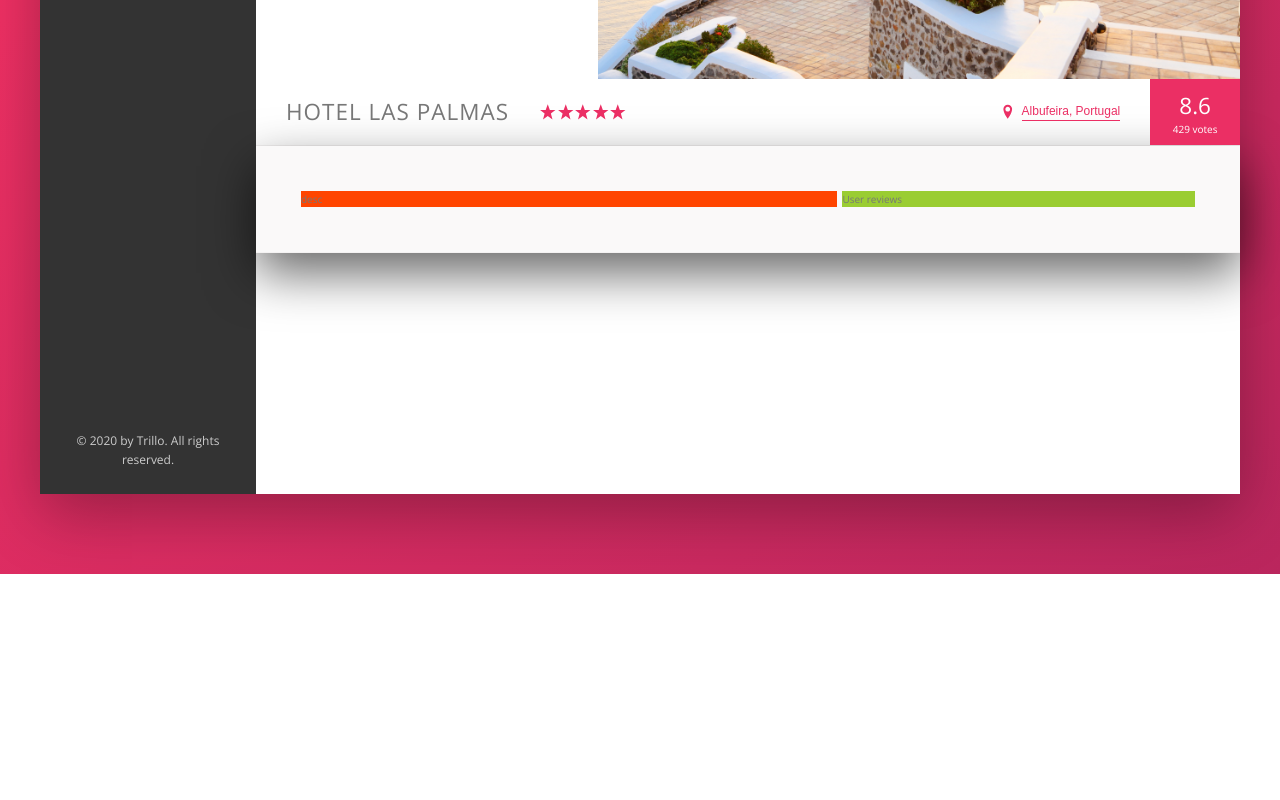
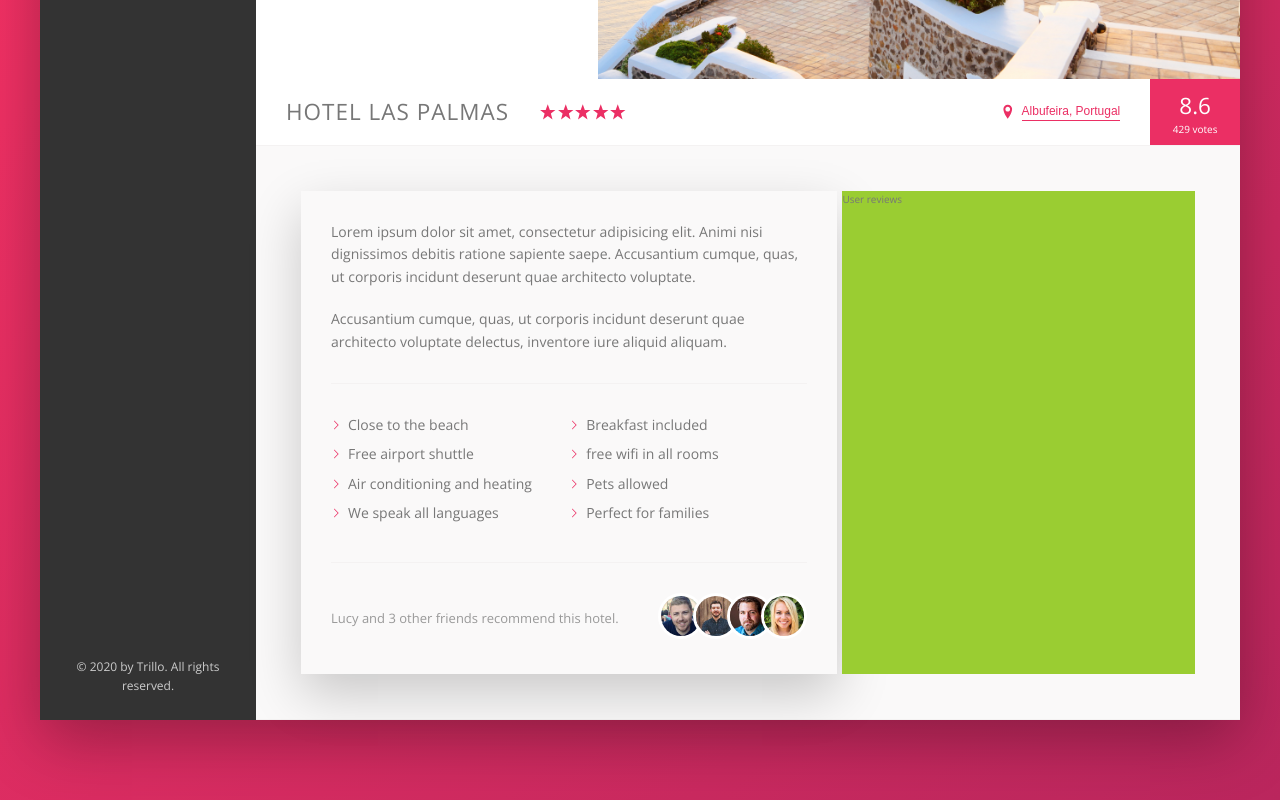
Before and after one commit to Tomeek95/Trillo, a website: page index.html in a window 1280 px wide. Shown: the part 456-1256 px from the top of the page. Before the commit the page ends 1030 px from the top, so only its background shows below. Drawn offline with nearby package versions, Linux system fonts and the light colour scheme.

Commit message:
description field is done

```diff
--- a/SASS/_base.scss
+++ b/SASS/_base.scss
@@ -34,7 +34,7 @@ Grey dark 3: #999
     --color-grey-dark-3: #999;
 
     --shadow-dark-1: 0 2rem 6rem rgba(0, 0, 0, .3);
-    --shadow-light-1: 0 2rem 5rem rgba(0, 0, 0, .6);
+    --shadow-light-1: 0 2rem 5rem rgba(0, 0, 0, .2);
 
     --line: 1px solid var(--color-grey-light-2);
 }
@@ -67,6 +67,4 @@ body {
     );
     background-size: cover;
     background-repeat: no-repeat;
-
-    min-height: 100vh; // will remove it later
 }
--- a/SASS/_components.scss
+++ b/SASS/_components.scss
@@ -299,3 +299,76 @@
         box-shadow: none;
     }
 }
+
+// /////////////////////////
+// Paragraph
+
+//last type applies only to the same type
+.paragraph:not(:last-of-type) {
+    margin-bottom: 2rem;
+}
+
+// /////////////////////////
+// List
+.list {
+    list-style: none;
+    margin: 3rem 0;
+    padding: 3rem 0;
+    border-top: var(--line);
+    border-bottom: var(--line);
+
+    display: flex;
+    flex-wrap: wrap;
+
+    &__item {
+        flex: 0 0 50%;
+        margin-bottom: .7rem;
+    }
+    &__item:before {
+        content: "";
+        display: inline-block;
+        height: 1rem;
+        width: 1rem;
+        margin-right: .7rem;
+
+        //older browsers
+        //background-image: url(../IMG/chevron-thin-right.svg); // this way it cannot be colored
+        //background-size: cover; // this is really useful, wihtout it, just a piece of the image is shown cuz it's larger
+
+        //newer browsers - MASK
+        background-color: var(--color-primary);
+        -webkit-mask-image: url(../IMG/chevron-thin-right.svg);
+        -webkit-mask-size: cover;
+
+        mask-image: url(../IMG/chevron-thin-right.svg);
+        mask-size: cover;
+    }
+}
+
+// /////////////////////////
+// Recommend
+
+.recommend {
+    font-size: 1.3rem;
+    color: var(--color-grey-dark-3);
+    display: flex;
+    align-items: center;
+
+    &__count {
+        margin-right: auto;
+    }
+
+    &__photo {
+        box-sizing: content-box; //border-box makes the elements to have height and the width of the element
+        //with all of the paddings, border etc ... with setting it back to default, content-box, the parameters set
+        //sets only the size of the element, and additional border and padding are added to the size
+        height: 4rem;
+        width: 4rem;
+        border-radius: 50%;
+        border: 3px solid white;
+
+        &:not(:last-child) {
+            margin-right: -1.5rem;
+        }
+    }
+}
--- a/SASS/_layout.scss
+++ b/SASS/_layout.scss
@@ -34,21 +34,21 @@
 .hotel-view {
     flex: 1; // with flex: 1; we allow the element to take the width that left
     background-color: var(--color-white-1);
-    height: 80rem;
 }
 
 .detail {
     display: flex;
     padding: 4.5rem;
-    box-shadow: var(--shadow-light-1);
     background-color: var(--color-grey-light-1);
     border-bottom: var(--line);
 }
 
 .description {
-    background-color: orangered;
+    font-size: 1.4rem;
     flex: 0 0 60%;
     margin-right: .5rem;
+    box-shadow: var(--shadow-light-1);
+    padding: 3rem;
 }
 
 .user-reviews {
--- a/index.html
+++ b/index.html
@@ -134,7 +134,35 @@
 
                     <div class="detail">
                         <div class="description">
-                            desc
+                            <p class="paragraph">
+                                Lorem ipsum dolor sit amet, consectetur adipisicing elit. Animi nisi dignissimos debitis ratione sapiente saepe. Accusantium cumque, quas, ut corporis incidunt deserunt quae architecto voluptate.
+
+                            </p>
+                            <p class="paragraph">
+                                Accusantium cumque, quas, ut corporis incidunt deserunt quae architecto voluptate delectus, inventore iure aliquid aliquam.
+                            </p>
+                            <ul class="list">
+                                <li class="list__item">Close to the beach</li>
+                                <li class="list__item">Breakfast included</li>
+                                <li class="list__item">Free airport shuttle</li>
+                                <li class="list__item">free wifi in all rooms</li>
+                                <li class="list__item">Air conditioning and heating</li>
+                                <li class="list__item">Pets allowed</li>
+                                <li class="list__item">We speak all languages</li>
+                                <li class="list__item">Perfect for families</li>
+
+                            </ul>
+                            <div class="recommend">
+                                <p class="recommend__count">
+                                    Lucy and 3 other friends recommend this hotel.
+                                </p>
+                                <div class="recommend__friends">
+                                    <img src="img/user-3.jpg" alt="Friend 3" class="recommend__photo">
+                                    <img src="img/user-4.jpg" alt="Friend 4" class="recommend__photo">
+                                    <img src="img/user-5.jpg" alt="Friend 5" class="recommend__photo">
+                                    <img src="img/user-6.jpg" alt="Friend 6" class="recommend__photo">
+                                </div>
+                            </div>
                         </div>
                         <div class="user-reviews">
                             User reviews
```
Also changed, not shown: CSS/style.css.
